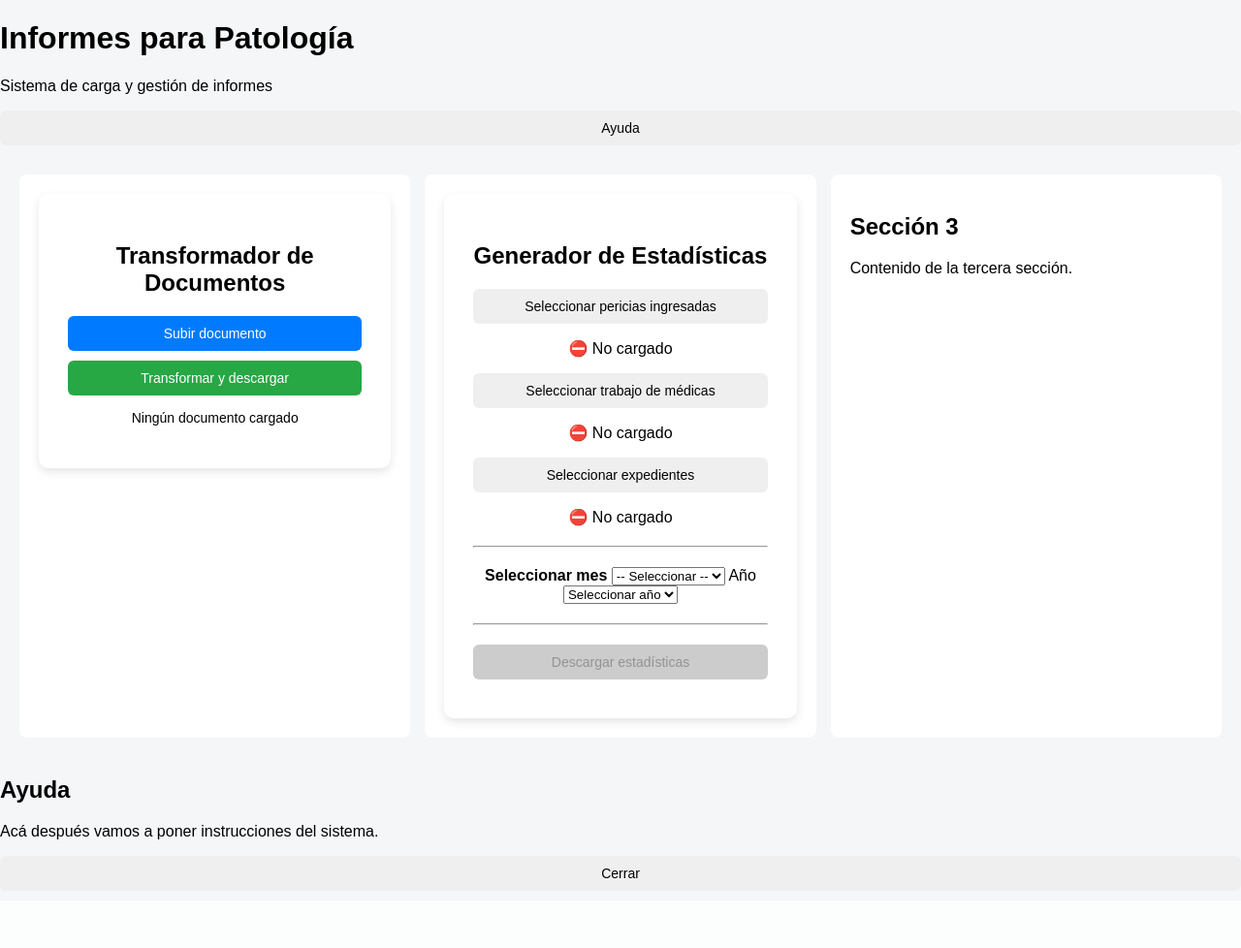
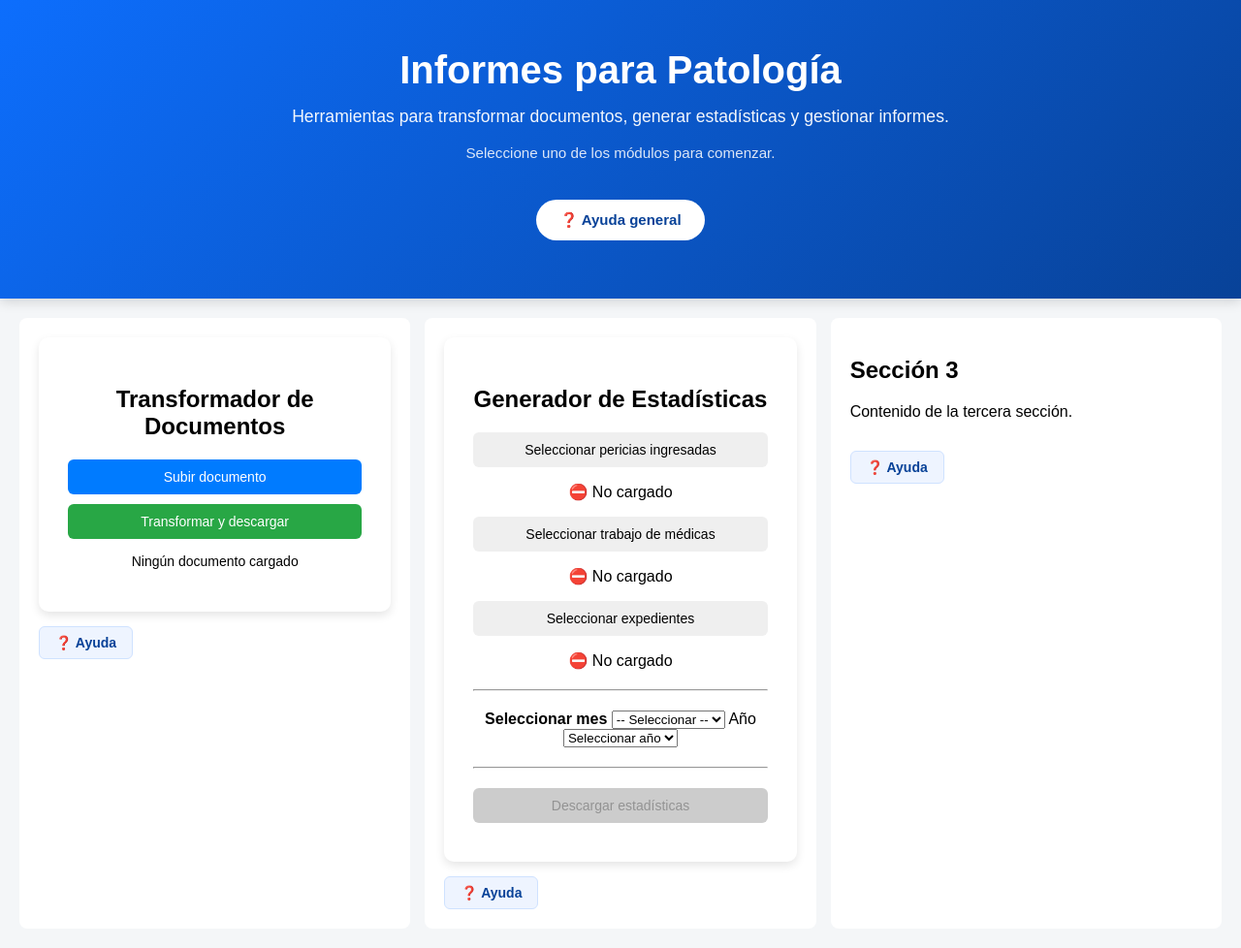
Before and after one commit to NahuelMGithub/estadisticasPatologia, a Flask app: page / in a window 1280 px wide. Shown: the whole page at 97% size. Before the commit the page ends 919 px from the top, so only its background shows below. Run offline with Flask 3, Linux system fonts and the light colour scheme.

Commit message:
Add help modal and UI improvements

```diff
--- /dev/null
+++ b/static/ayuda.json
@@ -0,0 +1,36 @@
+{
+  "general": {
+    "titulo": "Bienvenido al sistema",
+    "descripcion": "Esta aplicación reúne las herramientas utilizadas por el área de Patología.",
+    "pasos": [
+      "Seleccione el módulo que desea utilizar.",
+      "Cada módulo funciona de manera independiente.",
+      "Si necesita ayuda específica, utilice el botón de ayuda del módulo correspondiente.",
+      "Los archivos generados se descargarán automáticamente."
+    ]
+  },
+
+  "transformador": {
+    "titulo": "Transformador de documentos",
+    "descripcion": "Ayuda en preparacion.",
+    "pasos": [
+      "Las instrucciones de este modulo se agregaran mas adelante."
+    ]
+  },
+
+  "estadisticas": {
+    "titulo": "Generador de estadísticas",
+    "descripcion": "Ayuda en preparacion.",
+    "pasos": [
+      "Las instrucciones de este modulo se agregaran mas adelante."
+    ]
+  },
+
+  "informes": {
+    "titulo": "Módulo de informes",
+    "descripcion": "Ayuda en preparacion.",
+    "pasos": [
+      "Las instrucciones de este modulo se agregaran mas adelante."
+    ]
+  }
+}
--- a/static/script.js
+++ b/static/script.js
@@ -317,3 +317,89 @@ btnDescargarStats.addEventListener("click", async () => {
     actualizarBotonStats();
   }
 });
+
+
+// =======================
+// BOTONES DE AYUDA
+// =======================
+
+// Elementos
+const btnAyuda = document.getElementById("btnAyuda");
+const btnAyudaSeccion1 = document.getElementById("btnAyudaSeccion1");
+const btnAyudaSeccion2 = document.getElementById("btnAyudaSeccion2");
+const btnAyudaSeccion3 = document.getElementById("btnAyudaSeccion3");
+
+const modal = document.getElementById("modalAyuda");
+const modalContenido = document.querySelector("#modalAyuda .modal-content");
+
+// Datos
+let ayudas = {};
+let ayudasCargadas = false;
+const ayudasPromise = cargarAyudas();
+
+// Cargar JSON
+async function cargarAyudas() {
+  try {
+    const response = await fetch("/static/ayuda.json");
+    ayudas = await response.json();
+    ayudasCargadas = true;
+  } catch (error) {
+    console.error("Error cargando ayuda:", error);
+  }
+}
+
+// Abrir modal
+async function abrirAyuda(seccion) {
+
+  if (!ayudasCargadas) {
+    modalContenido.innerHTML = `
+      <h2>Cargando ayuda...</h2>
+      <p>Espere un momento.</p>
+    `;
+    modal.classList.remove("hidden");
+    await ayudasPromise;
+  }
+
+  const ayuda = ayudas[seccion];
+
+  if (!ayuda) {
+    console.error("No existe la ayuda:", seccion);
+    modal.classList.add("hidden");
+    return;
+  }
+
+  modalContenido.innerHTML = `
+    <h2>${ayuda.titulo}</h2>
+    <p>${ayuda.descripcion}</p>
+
+    <ol>
+      ${ayuda.pasos.map(paso => `<li>${paso}</li>`).join("")}
+    </ol>
+
+    <button id="cerrarAyuda">Cerrar</button>
+  `;
+
+  document
+    .getElementById("cerrarAyuda")
+    .addEventListener("click", cerrarModal);
+
+  modal.classList.remove("hidden");
+}
+
+// Cerrar modal
+function cerrarModal() {
+  modal.classList.add("hidden");
+}
+
+// Eventos
+btnAyuda.addEventListener("click", () => abrirAyuda("general"));
+
+btnAyudaSeccion1.addEventListener("click", () => abrirAyuda("transformador"));
+
+btnAyudaSeccion2.addEventListener("click", () => abrirAyuda("estadisticas"));
+
+btnAyudaSeccion3.addEventListener("click", () => abrirAyuda("informes"));
+
+// =======================
+// FIN BOTONES DE AYUDA
+// =======================
--- a/static/styles.css
+++ b/static/styles.css
@@ -59,3 +59,115 @@ button:disabled {
   margin-top: 15px;
   font-size: 14px;
 }
+
+/* =======================
+   HEADER / HERO
+======================= */
+
+.hero {
+  background: linear-gradient(135deg, #0d6efd, #084298);
+  color: white;
+  padding: 50px 20px;
+  text-align: center;
+  box-shadow: 0 3px 12px rgba(0, 0, 0, 0.15);
+}
+
+.hero-content {
+  max-width: 900px;
+  margin: 0 auto;
+}
+
+.hero h1 {
+  margin: 0;
+  font-size: 2.5rem;
+  font-weight: bold;
+}
+
+.hero-subtitle {
+  margin-top: 15px;
+  font-size: 1.1rem;
+  opacity: 0.95;
+}
+
+.hero-text {
+  margin-top: 10px;
+  font-size: 0.95rem;
+  opacity: 0.85;
+}
+
+/* =======================
+   BOTÓN AYUDA GENERAL
+======================= */
+
+.btn-ayuda {
+  width: auto;
+  display: inline-block;
+  margin-top: 25px;
+  padding: 12px 24px;
+
+  background: white;
+  color: #084298;
+
+  font-weight: bold;
+  font-size: 15px;
+
+  border-radius: 30px;
+  border: none;
+
+  transition: all 0.25s ease;
+}
+
+.btn-ayuda:hover {
+  transform: translateY(-2px);
+  box-shadow: 0 4px 12px rgba(0, 0, 0, 0.25);
+}
+
+.btn-ayuda-seccion {
+  width: auto;
+  display: inline-block;
+  margin: 15px auto 0;
+  padding: 8px 16px;
+
+  background: #eef4ff;
+  color: #084298;
+
+  font-weight: bold;
+
+  border: 1px solid #cfe2ff;
+}
+
+/* =======================
+   MODAL
+======================= */
+
+.modal {
+  position: fixed;
+  top: 0;
+  left: 0;
+
+  width: 100%;
+  height: 100%;
+
+  background: rgba(0, 0, 0, 0.6);
+
+  display: flex;
+  justify-content: center;
+  align-items: center;
+
+  z-index: 9999;
+}
+
+.modal-content {
+  background: white;
+  padding: 25px;
+  border-radius: 10px;
+
+  width: 500px;
+  max-width: 90%;
+
+  box-shadow: 0 10px 30px rgba(0,0,0,0.3);
+}
+
+.hidden {
+  display: none;
+}
--- a/templates/index.html
+++ b/templates/index.html
@@ -12,13 +12,24 @@
 
 <body>
 
-  <!-- HEADER / PRESENTACIÓN -->
-  <header class="hero">
+<!-- HEADER / PRESENTACIÓN -->
+<header class="hero">
+  <div class="hero-content">
     <h1>Informes para Patología</h1>
-    <p>Sistema de carga y gestión de informes</p>
 
-    <button id="btnAyuda">Ayuda</button>
-  </header>
+    <p class="hero-subtitle">
+      Herramientas para transformar documentos, generar estadísticas y gestionar informes.
+    </p>
+
+    <p class="hero-text">
+      Seleccione uno de los módulos para comenzar.
+    </p>
+
+    <button id="btnAyuda" class="btn-ayuda">
+      ❓ Ayuda general
+    </button>
+  </div>
+</header>
 
   <!-- SECCIONES -->
   <main class="container">
@@ -34,7 +45,12 @@
 
         <p id="estado">Ningún documento cargado</p>
       </div>
+      <button id="btnAyudaSeccion1" class="btn-ayuda-seccion">
+  ❓ Ayuda
+</button>
     </section>
+
+
 
     <section class="card">
 
@@ -94,12 +110,17 @@
         </button>
 
       </div>
-
+<button id="btnAyudaSeccion2" class="btn-ayuda-seccion">
+  ❓ Ayuda
+</button>
     </section>
 
     <section class="card">
       <h2>Sección 3</h2>
       <p>Contenido de la tercera sección.</p>
+      <button id="btnAyudaSeccion3" class="btn-ayuda-seccion">
+  ❓ Ayuda
+</button>
     </section>
 
   </main>
@@ -107,9 +128,7 @@
   <!-- MODAL AYUDA -->
   <div id="modalAyuda" class="modal hidden">
     <div class="modal-content">
-      <h2>Ayuda</h2>
-      <p>Acá después vamos a poner instrucciones del sistema.</p>
-      <button id="cerrarAyuda">Cerrar</button>
+
     </div>
   </div>
 
```
